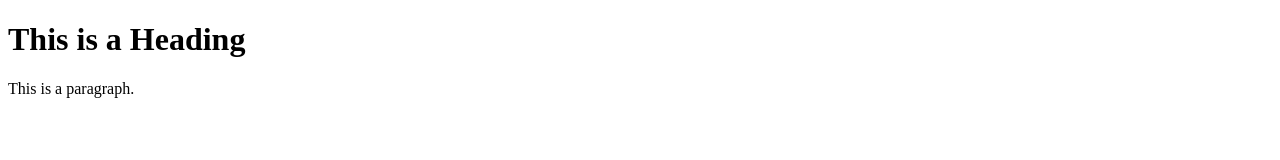
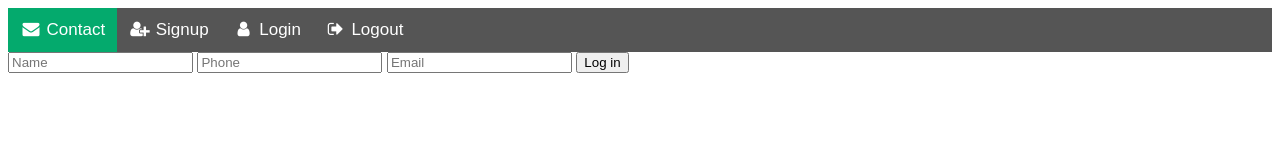
Before and after one commit to Adonis2115/contact, a website: page public/index.html in a window 1280 px wide. Drawn offline with nearby package versions, Linux system fonts and the light colour scheme.

Commit message:
Structured

```diff
--- /dev/null
+++ b/public/css/index.css
@@ -0,0 +1,30 @@
+body {font-family: Arial, Helvetica, sans-serif;}
+
+.navbar {
+  width: 100%;
+  background-color: #555;
+  overflow: auto;
+}
+
+.navbar a {
+  float: left;
+  padding: 12px;
+  color: white;
+  text-decoration: none;
+  font-size: 17px;
+}
+
+.navbar a:hover {
+  background-color: #000;
+}
+
+.active {
+  background-color: #04AA6D;
+}
+
+@media screen and (max-width: 500px) {
+  .navbar a {
+    float: none;
+    display: block;
+  }
+}
--- a/public/index.html
+++ b/public/index.html
@@ -1,12 +1,29 @@
 <!DOCTYPE html>
 <html>
-<head>
-<title>Contact</title>
-</head>
+<meta name="viewport" content="width=device-width, initial-scale=1">
+<link rel="stylesheet" href="css/index.css">
+<link rel="stylesheet" href="https://cdnjs.cloudflare.com/ajax/libs/font-awesome/4.7.0/css/font-awesome.min.css">
+
 <body>
 
-<h1>This is a Heading</h1>
-<p>This is a paragraph.</p>
+<div class="navbar">
+    <a class="active" href="#"><i class="fa fa-fw fa-envelope"></i> Contact</a>
+    <a href="#"><i class="fa fa-fw fa-user-plus"></i> Signup</a>
+    <a href="#"><i class="fa fa-fw fa-user"></i> Login</a>
+    <a href="#"><i class="fa fa-fw fa-sign-out"></i> Logout</a>
+</div>
+
+<div>
+    <form class="login-container">
+        <a><input type="email" placeholder="Name"></a>
+        <a><input type="phone" placeholder="Phone"></a>
+        <a><input type="email" placeholder="Email"></a>
+        <a><input type="submit" value="Log in"></a>
+    </form>
+</div>
+
+<script src="https://unpkg.com/axios/dist/axios.min.js"></script>
+<script src="./js/contact.js"></script>
 
 </body>
 </html>
--- /dev/null
+++ b/public/js/contact.js
@@ -0,0 +1,6 @@
+function listContacts (){
+    axios.get('/list')
+    .then((res) => {
+        console.log(res)
+    })
+}
--- a/routes/views.js
+++ b/routes/views.js
@@ -1,6 +1,8 @@
 const express = require("express")
 const router = express.Router()
 const path = require('path')
+
+router.use(express.static(__dirname + './../public'));
 
 router.get('/', (req,res) => {
     res.sendFile(path.join(__dirname+'./../public/index.html'))
```
Also changed, not shown: public/favicon.ico (added).
